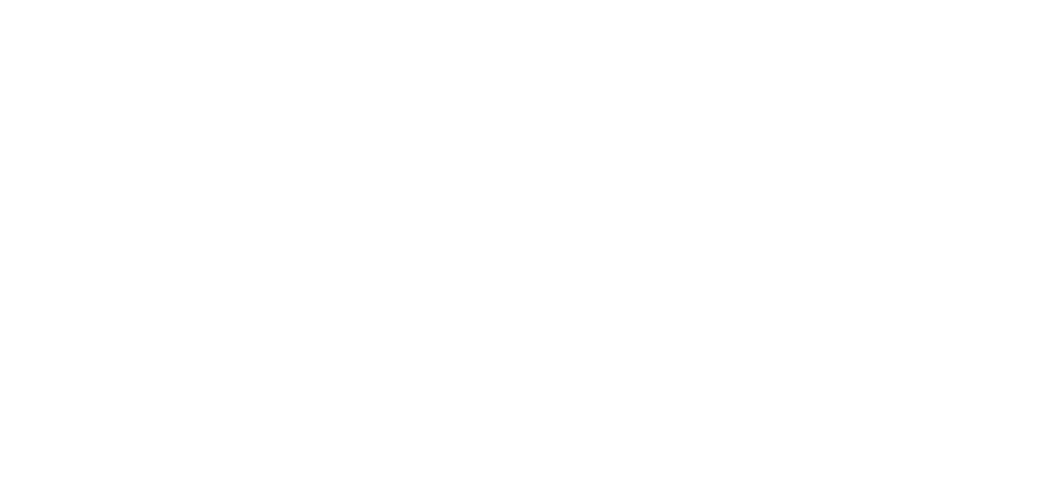
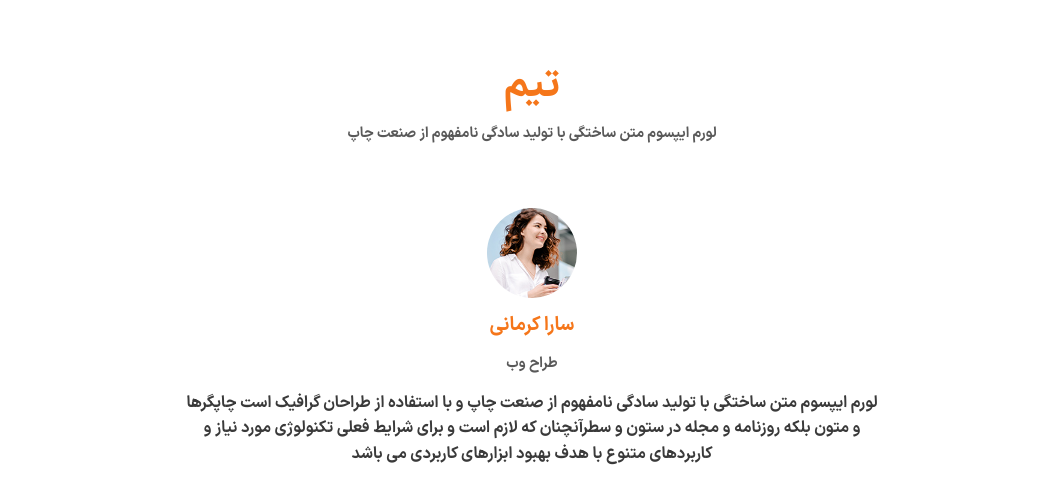
Before and after one commit to mohammadmehdidalvandii/Teachnoa-co, a Next.js app: page / in a window 1280 px wide. Shown: the part 2349-2853 px from the top of the page, without its empty margins (108-1171 px from the left). Before the commit the page ends 2411 px from the top, so only its background shows below. Built offline with nearby package versions, Linux system fonts and the light colour scheme.

Commit message:
create section comments for home-page

```diff
--- /dev/null
+++ b/src/Components/template/Home/Comments/Comments.js
@@ -0,0 +1,28 @@
+import React from 'react';
+import style from './Comments.module.css';
+import TitleCenter from '@/Components/module/TitleCenter/TitleCenter'
+import CommentCard from '@/Components/module/CommentCard/CommentCard';
+
+function Comments() {
+  return (
+    <section className={style.comments}>
+        <div className="container">
+            <div className="row">
+                <div className="col-12">
+                    <TitleCenter
+                        title='تیم'
+                        text='لورم ایپسوم متن ساختگی با تولید سادگی نامفهوم از صنعت چاپ'
+                    />
+                </div>
+            </div>
+            <div className="row mt-5">
+                <div className="col-12">
+                   <CommentCard/>
+                </div>
+            </div>
+        </div>
+    </section>
+  )
+}
+
+export default Comments
--- /dev/null
+++ b/src/Components/template/Home/Comments/Comments.module.css
@@ -0,0 +1,5 @@
+.comments{
+    display: block;
+    width: 100%;
+    margin-bottom: 4rem;
+}
--- a/src/app/page.js
+++ b/src/app/page.js
@@ -1,6 +1,6 @@
 import Navbar from '@/Components/module/Navbar/Navbar'
-import TitleCenter from '@/Components/module/TitleCenter/TitleCenter'
 import Banner from '@/Components/template/Home/Banner/Banner'
+import Comments from '@/Components/template/Home/Comments/Comments'
 import Counter from '@/Components/template/Home/Counter/Counter'
 import Services from '@/Components/template/Home/Services/Services'
 import WhyUs from '@/Components/template/Home/WhyUs/WhyUs'
@@ -14,6 +14,7 @@
       <Services/>
       <WhyUs/>
       <Counter/>
+      <Comments/>
     </>
     )
 }
```
Also changed, not shown: public/images/cm-1.jpg (added).
